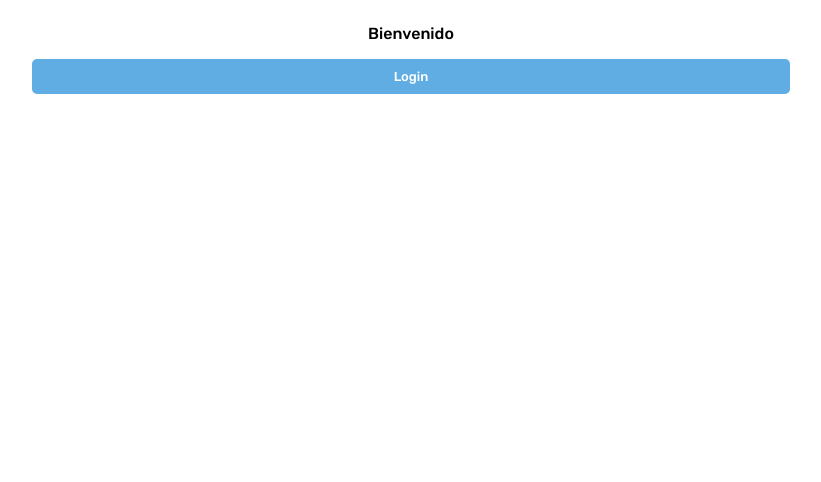
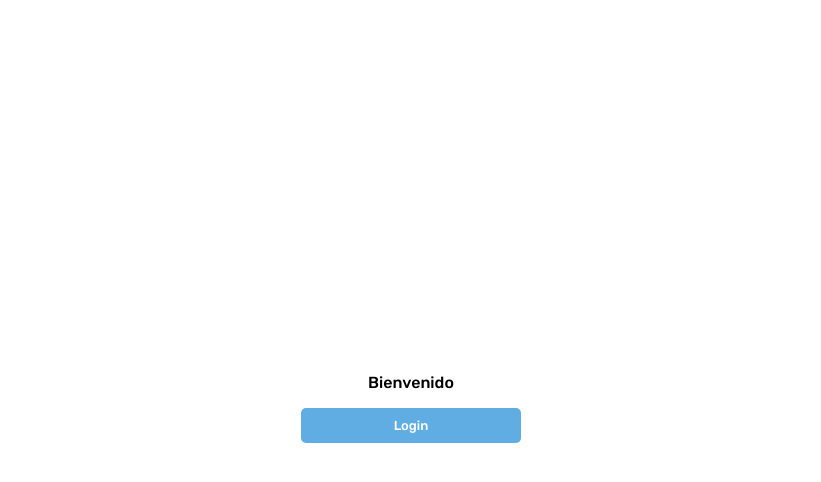
Before and after one commit to GermanAlexis/challengeCanastto, an Angular app: page /login in a window 1280 px wide. Shown: the top 482 px of the page, without its empty margins (229-1050 px from the left). Built offline with nearby package versions, Linux system fonts and the light colour scheme.

Commit message:
Style html body and button

```diff
--- a/src/app/app.component.css
+++ b/src/app/app.component.css
@@ -0,0 +1,4 @@
+.container{
+    width: 100vw;
+    height: 100vh;
+}
--- a/src/app/app.component.html
+++ b/src/app/app.component.html
@@ -1 +1,3 @@
-<router-outlet> </router-outlet>
+<div class="container">
+    <router-outlet> </router-outlet>
+</div>
--- a/src/app/pages/auth/login/login.component.css
+++ b/src/app/pages/auth/login/login.component.css
@@ -1,10 +1,16 @@
 @import url('https://fonts.googleapis.com/css2?family=Rubik:wght@500&display=swap');
-.container {
+.container{
     display: flex;
-    flex-direction: column;
     height: 100%;
     justify-content: center;
     align-content: center;
+}
+.container-center {
+    width: 220px;
+    display: flex;
+    flex-direction: column;
+    justify-content: center;
+    margin: 0 10px;
 }
 
 .text {
@@ -16,7 +22,6 @@
     text-align: center;
     background: #5FADE2;
     color: white;
-    margin: 0 20%;
     padding: 10px;
     border-radius: 5px;
     font-family: 'Rubik', sans-serif;
--- a/src/app/pages/auth/login/login.component.html
+++ b/src/app/pages/auth/login/login.component.html
@@ -1,8 +1,10 @@
 <div class="container">
-    <div class="text">
-        <p>Bienvenido</p>
-    </div>
-    <div class="btn" (click)="login()">
-        <a>Login</a>
+    <div class="container-center">
+        <div class="text">
+            <p>Bienvenido</p>
+        </div>
+        <div class="btn" (click)="login()">
+            <a>Login</a>
+        </div>
     </div>
 </div>
--- a/src/styles.css
+++ b/src/styles.css
@@ -1 +1,12 @@
 /* You can add global styles to this file, and also import other style files */
+html,body{
+    width: 100%;
+    height: 100%;
+    margin: 0;
+    padding: 0;
+    position: fixed;
+}
+
+*{
+    box-sizing: border-box;
+}
```
